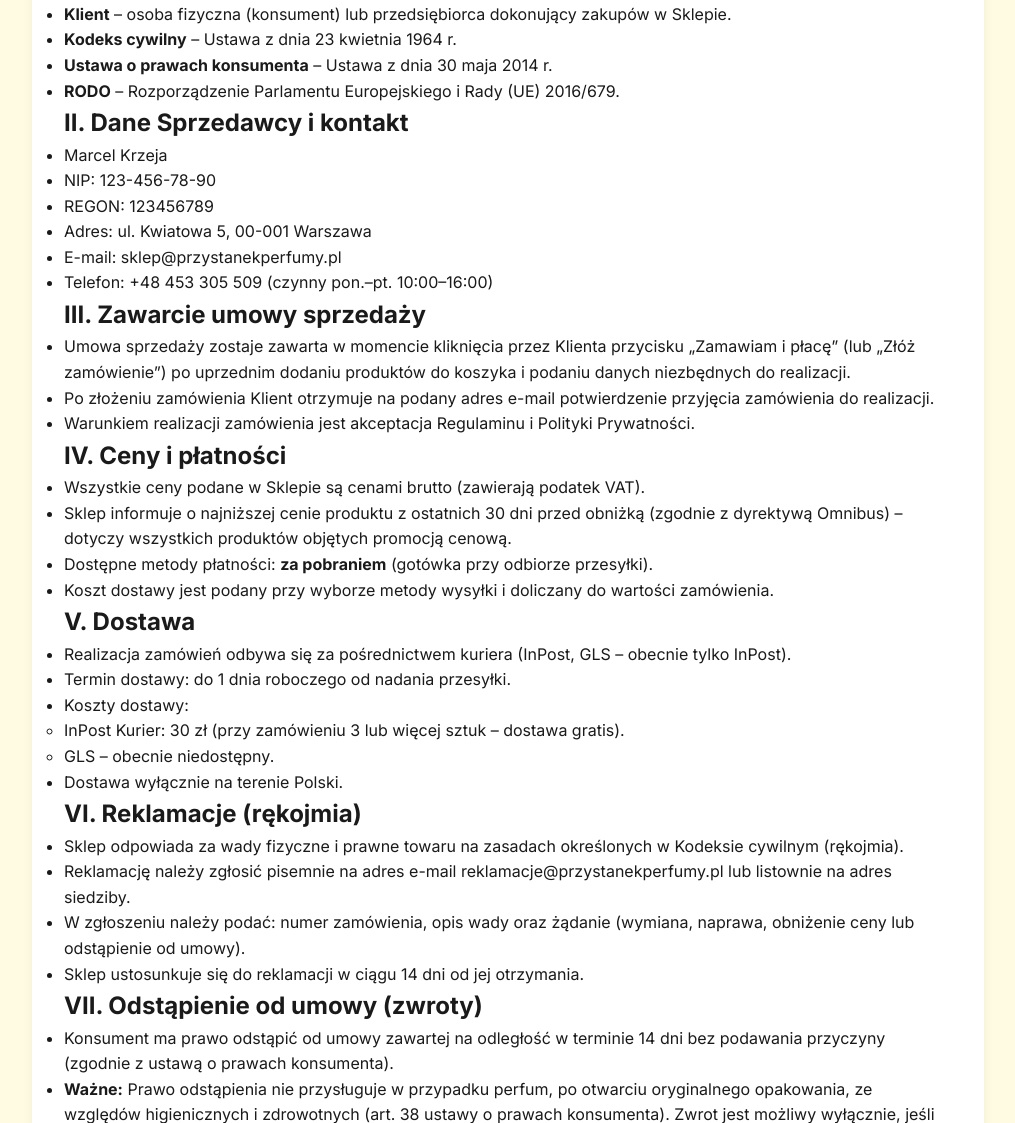
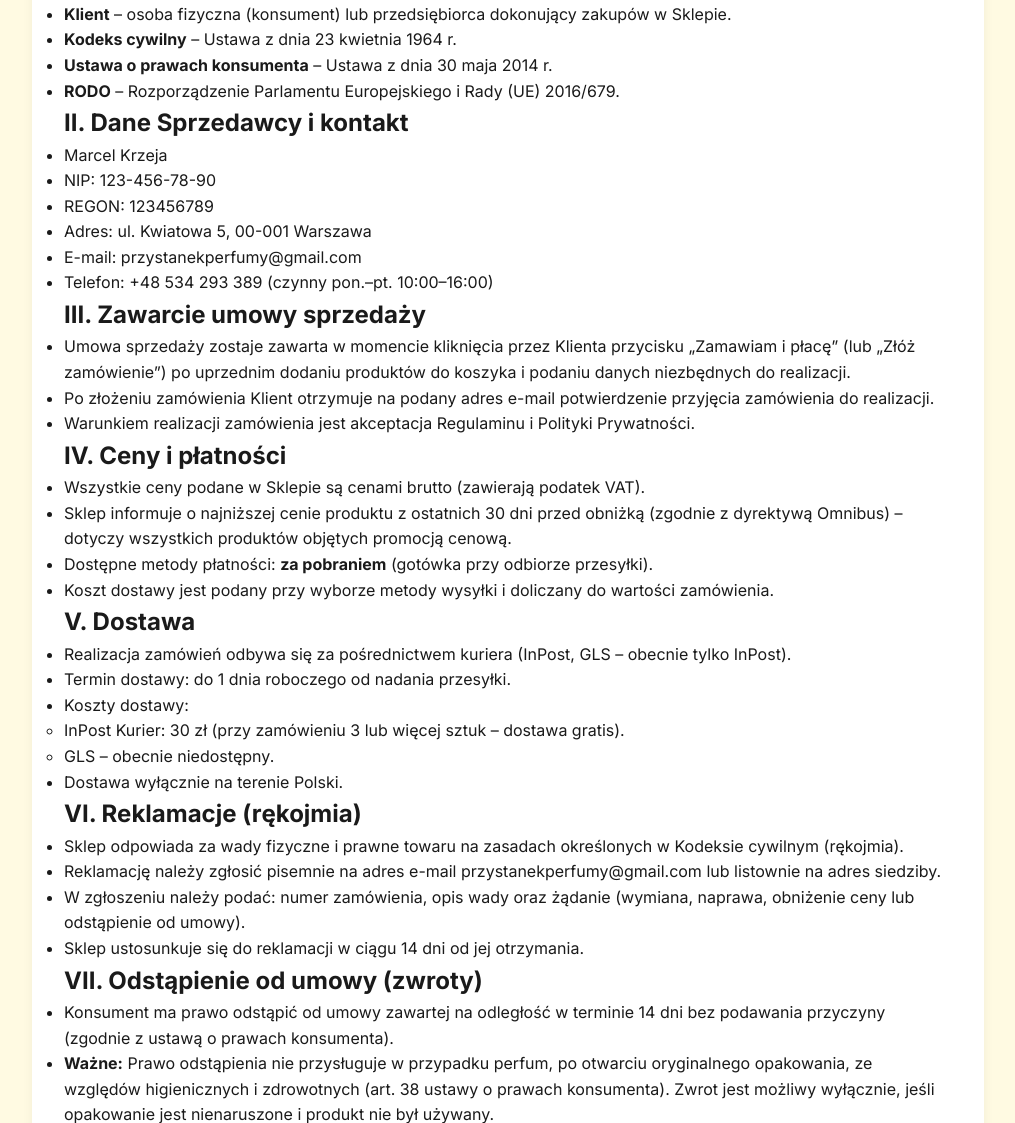
Before and after one commit to Camilleus/perfumy-mlm, a Django app: page /regulamin/ in a window 1280 px wide. Shown: the part 452-1575 px from the top of the page, without its empty margins (132-1147 px from the left). Run offline with Django 5.2, Linux system fonts and the light colour scheme.

Commit message:
updated data

```diff
--- a/templates/policies/contact.html
+++ b/templates/policies/contact.html
@@ -13,8 +13,8 @@
             <div class="card-border">
                 <h2 style="font-size: 20px; margin-bottom: 16px;">📞 Skontaktuj się z nami</h2>
                 <ul style="list-style: none; padding: 0;">
-                    <li style="margin-bottom: 12px;">📧 <strong>E-mail:</strong> <a href="mailto:sklep@przystanekperfumy.pl">sklep@przystanekperfumy.pl</a> (odpowiadamy w ciągu 24h)</li>
-                    <li style="margin-bottom: 12px;">📞 <strong>Telefon:</strong> <a href="tel:+48453305509">+48 453 305 509</a> (pon.–pt. 10:00–16:00)</li>
+                    <li style="margin-bottom: 12px;">📧 <strong>E-mail:</strong> <a href="mailto:przystanekperfumy@gmail.com">przystanekperfumy@gmail.com</a> (odpowiadamy w ciągu 24h)</li>
+                    <li style="margin-bottom: 12px;">📞 <strong>Telefon:</strong> <a href="tel:+48534293389">+48 534 293 389</a> (pon.–pt. 10:00–16:00)</li>
                     <li style="margin-bottom: 12px;">📍 <strong>Adres do zwrotów i reklamacji:</strong><br>
                         Marcel Krzeja<br>
                         ul. Kwiatowa 5<br>
--- a/templates/policies/regulamin.html
+++ b/templates/policies/regulamin.html
@@ -28,8 +28,8 @@
                 <li>NIP: 123-456-78-90</li>
                 <li>REGON: 123456789</li>
                 <li>Adres: ul. Kwiatowa 5, 00-001 Warszawa</li>
-                <li>E-mail: <a href="mailto:sklep@przystanekperfumy.pl">sklep@przystanekperfumy.pl</a></li>
-                <li>Telefon: +48 453 305 509 (czynny pon.–pt. 10:00–16:00)</li>
+                <li>E-mail: <a href="mailto:przystanekperfumy@gmail.com">przystanekperfumy@gmail.com</a></li>
+                <li>Telefon: <a href="tel:+48534293389">+48 534 293 389</a> (czynny pon.–pt. 10:00–16:00)</li>
             </ul>
 
             <!-- III. ZAWARCIE UMOWY -->
@@ -67,7 +67,7 @@
             <h2>VI. Reklamacje (rękojmia)</h2>
             <ul>
                 <li>Sklep odpowiada za wady fizyczne i prawne towaru na zasadach określonych w Kodeksie cywilnym (rękojmia).</li>
-                <li>Reklamację należy zgłosić pisemnie na adres e-mail <a href="mailto:reklamacje@przystanekperfumy.pl">reklamacje@przystanekperfumy.pl</a> lub listownie na adres siedziby.</li>
+                <li>Reklamację należy zgłosić pisemnie na adres e-mail <a href="mailto:przystanekperfumy@gmail.com">przystanekperfumy@gmail.com</a> lub listownie na adres siedziby.</li>
                 <li>W zgłoszeniu należy podać: numer zamówienia, opis wady oraz żądanie (wymiana, naprawa, obniżenie ceny lub odstąpienie od umowy).</li>
                 <li>Sklep ustosunkuje się do reklamacji w ciągu 14 dni od jej otrzymania.</li>
             </ul>
--- a/templates/policies/returns_policy.html
+++ b/templates/policies/returns_policy.html
@@ -34,7 +34,7 @@
 
             <h3>Zgłoszenie reklamacji</h3>
             <ul>
-                <li>Reklamację możesz złożyć pisemnie na adres: Marcel Krzeja, ul. Kwiatowa 5, 00-001 Warszawa, lub elektronicznie na e-mail: <a href="mailto:reklamacje@przystanekperfumy.pl">reklamacje@przystanekperfumy.pl</a>.</li>
+                <li>Reklamację możesz złożyć pisemnie na adres: Marcel Krzeja, ul. Kwiatowa 5, 00-001 Warszawa, lub elektronicznie na e-mail: <a href="mailto:przystanekperfumy@gmail.com">przystanekperfumy@gmail.com</a>.</li>
                 <li>W zgłoszeniu podaj: numer zamówienia, opis wady oraz swoje żądanie (wymiana, naprawa, obniżenie ceny lub odstąpienie od umowy).</li>
                 <li>Dołącz dowód zakupu (paragon, faktura lub potwierdzenie zamówienia).</li>
             </ul>
@@ -51,7 +51,7 @@
             <ul>
                 <li>Jeśli chcesz zwrócić towar (zgodnie z prawem odstąpienia), odeślij go na nasz adres: Marcel Krzeja, ul. Kwiatowa 5, 00-001 Warszawa.</li>
                 <li>Zalecamy zachowanie dowodu nadania przesyłki – w razie sporu.</li>
-                <li>W przypadku pytań lub wątpliwości – skontaktuj się z nami: <a href="mailto:sklep@przystanekperfumy.pl">sklep@przystanekperfumy.pl</a> lub +48 453 305 509.</li>
+                <li>W przypadku pytań lub wątpliwości – skontaktuj się z nami: <a href="mailto:przystanekperfumy@gmail.com">przystanekperfumy@gmail.com</a> lub <a href="tel:+48534293389">+48 534 293 389</a>.</li>
             </ul>
 
             <hr>
```
